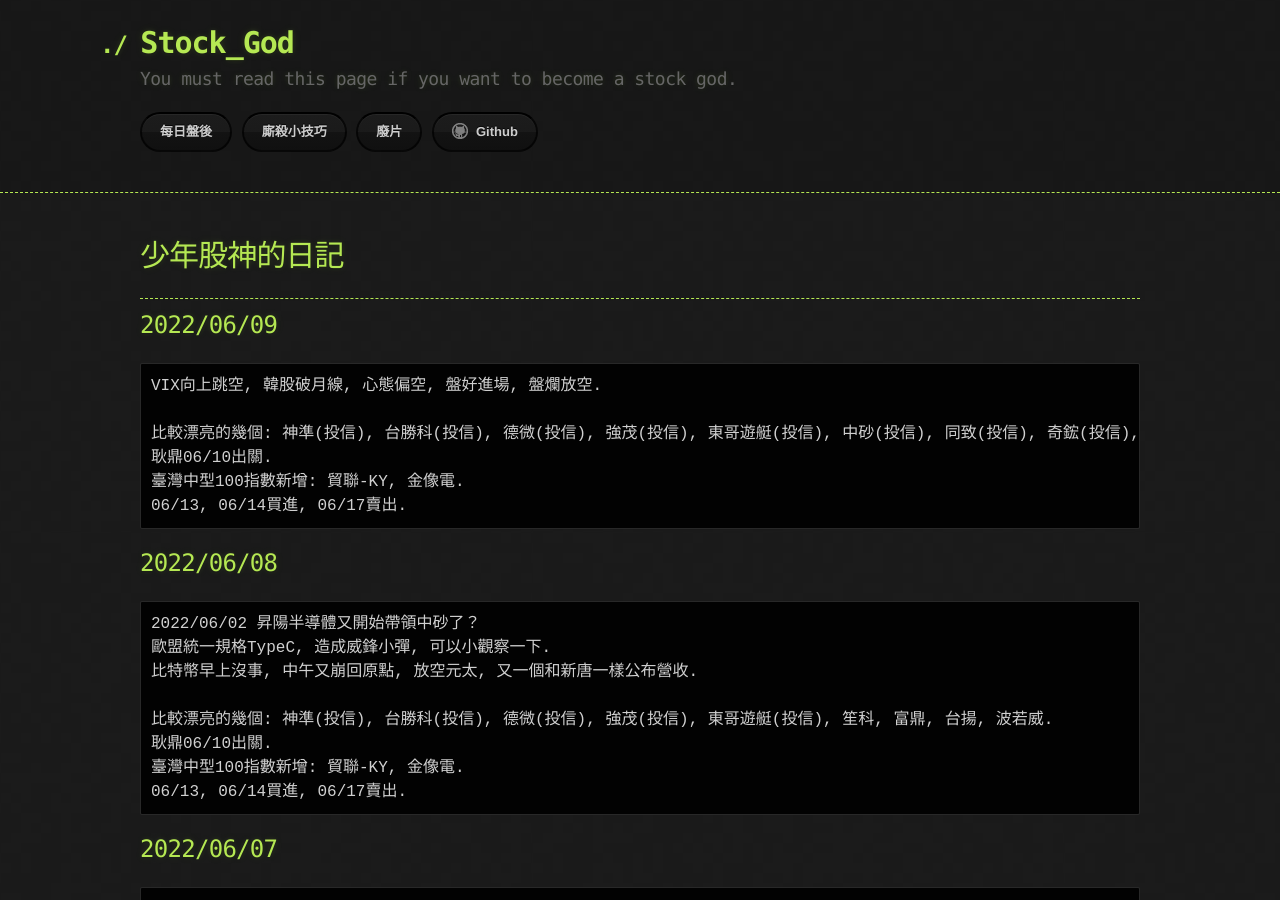
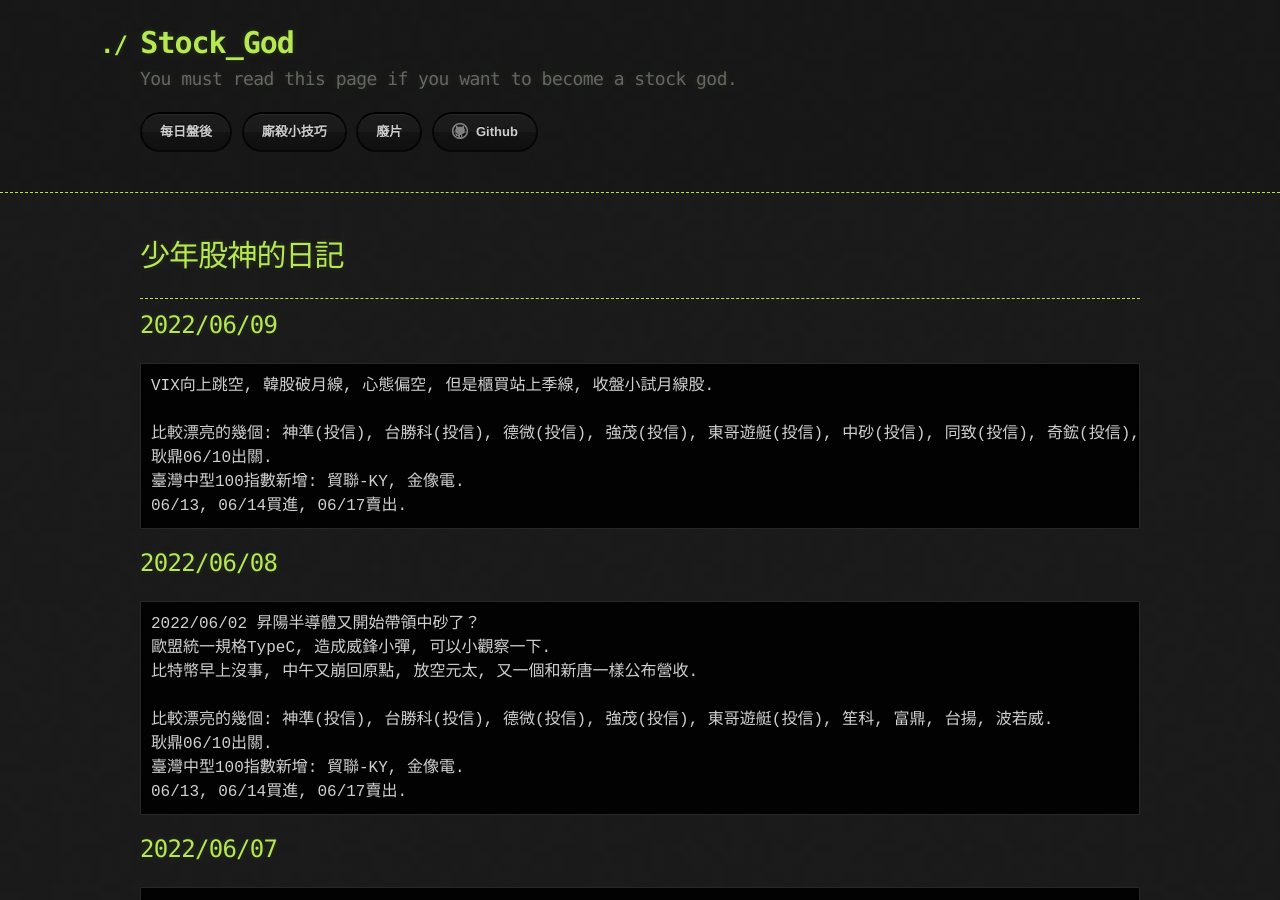
Before and after one commit to lepg5487/Stock_God, a Jekyll site: the page built from index.md, in a window 1280 px wide and 900 px high. Built offline with Jekyll 4.4.1, drawn with Linux system fonts in a browser that asks for light colours; our own code applies the rules of GitHub Pages for plain Markdown files.

Commit message:
Update index.md

````diff
--- a/index.md
+++ b/index.md
@@ -8,7 +8,7 @@ layout: testlayouts
 
 ## 2022/06/09
 ```
-VIX向上跳空, 韓股破月線, 心態偏空, 盤好進場, 盤爛放空.
+VIX向上跳空, 韓股破月線, 心態偏空, 但是櫃買站上季線, 收盤小試月線股.
 
 比較漂亮的幾個: 神準(投信), 台勝科(投信), 德微(投信), 強茂(投信), 東哥遊艇(投信), 中砂(投信), 同致(投信), 奇鋐(投信), 威鋒電子, 富鼎, 波若威.
 耿鼎06/10出關.
````
